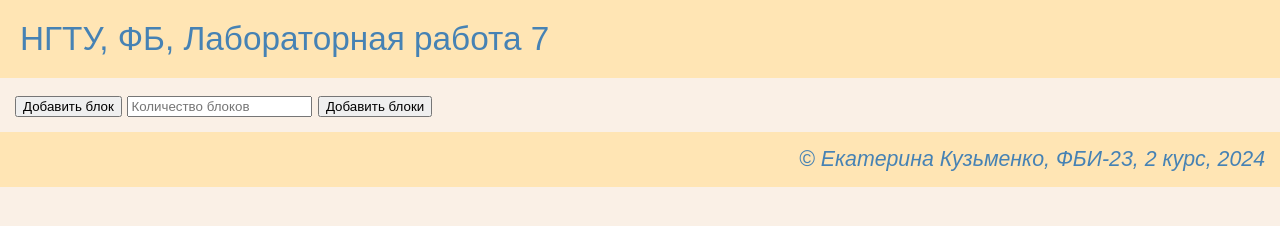
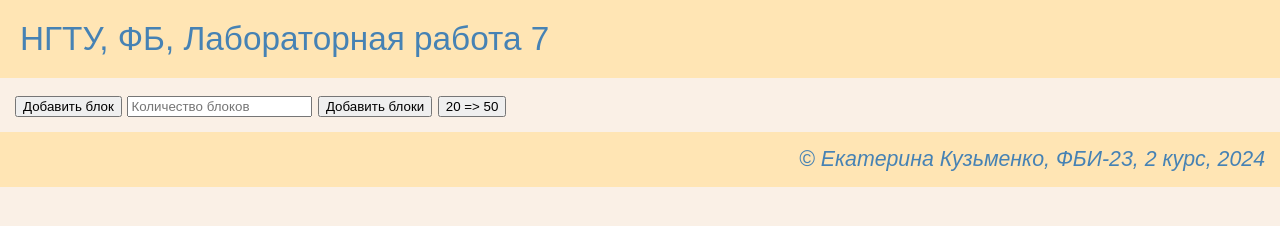
Before and after one commit to Ekatuh/lapki-webki, a plain HTML site: page lab7/bloks.html in a window 1280 px wide. Drawn offline with Linux system fonts and the light colour scheme.

Commit message:
Блоки 20 => 50

```diff
--- a/lab7/bloks.html
+++ b/lab7/bloks.html
@@ -35,6 +35,20 @@
                     main.appendChild(newBlock);
                 }
             }
+            function add20_50() {
+                let main = document.querySelector('main');
+                for (let i = 20; i <= 50; i+=2.5) {
+                    let newBlock = document.createElement('div');
+                    newBlock.style.backgroundColor = 'MediumPurple';
+                    newBlock.style.height = '70px';
+                    newBlock.style.width = '100px';
+                    newBlock.style.border = '1px solid DarkOrchid';
+                    newBlock.style.margin = '30px';
+                    newBlock.innerHTML = `${i}`;
+
+                    main.appendChild(newBlock);
+                }
+            }
         </script>
     </head>
     <body>
@@ -46,6 +60,7 @@
             <button onclick="addNewBlock()">Добавить блок</button>
             <input  type="number" id="blocksCount" placeholder="Количество блоков">
             <button onclick="addNewBlocks()">Добавить блоки</button>
+            <button onclick="add20_50()">20 => 50</button>
 
         </main>
 
```
